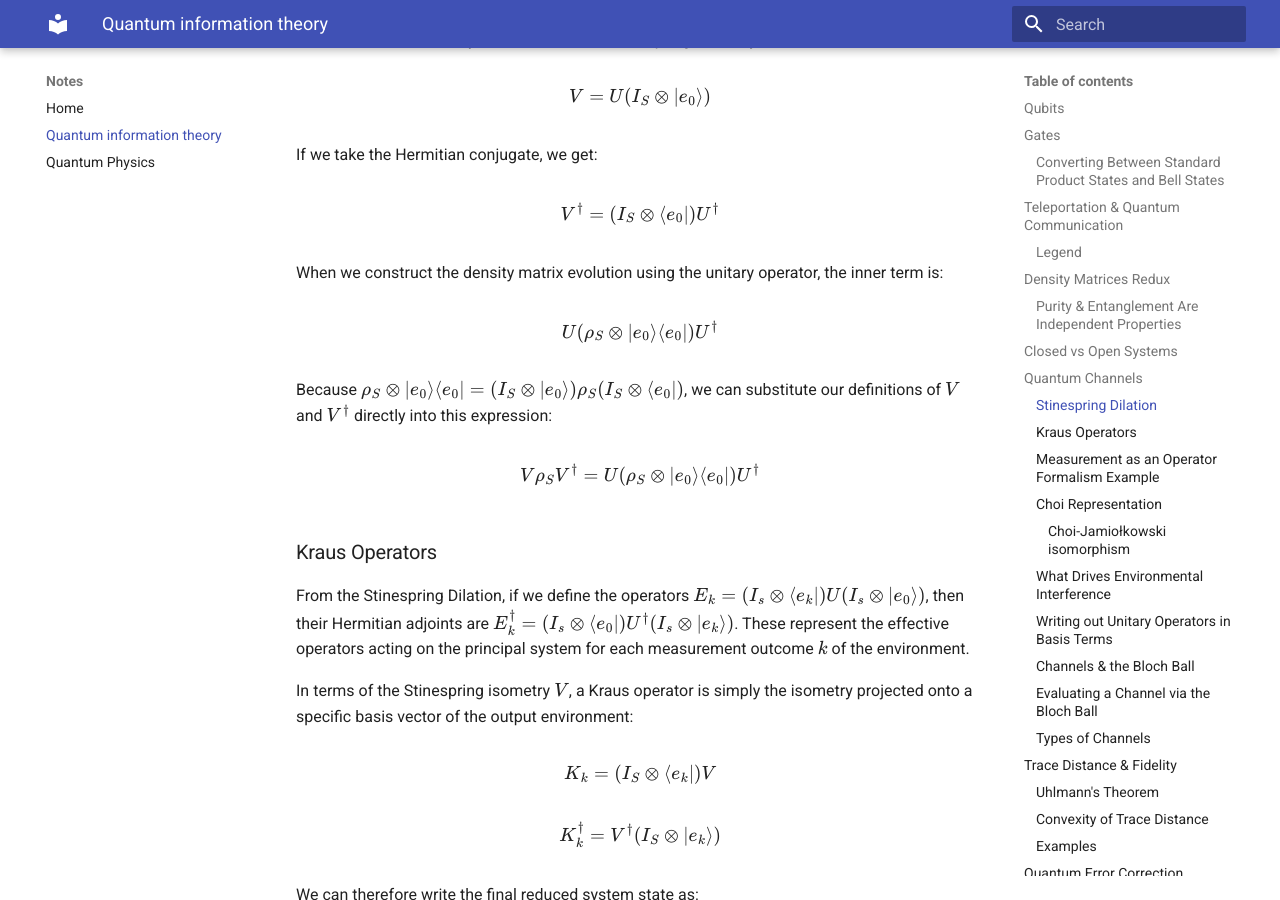
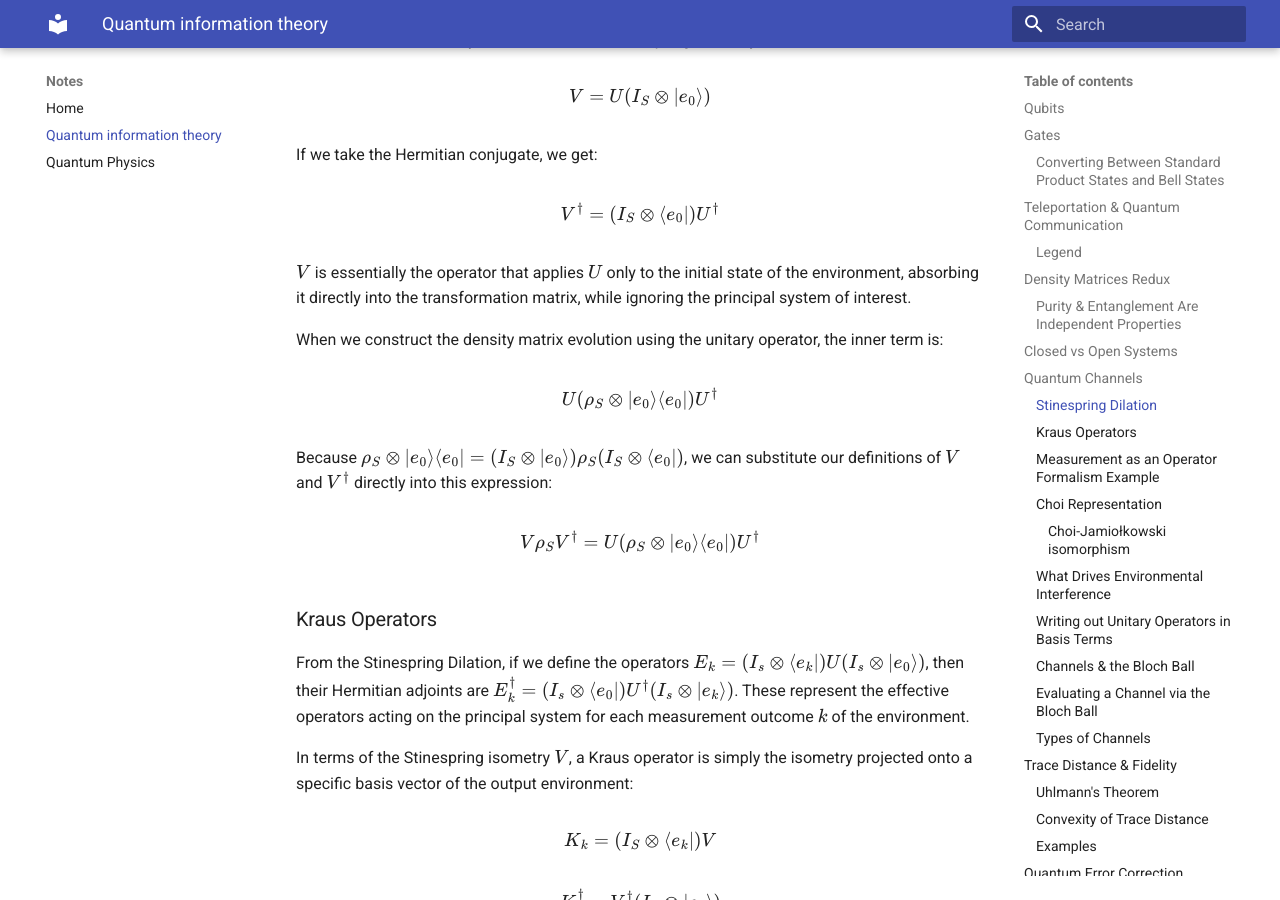
Before and after one commit to regstuff/notes, an MkDocs documentation site: the page built from docs/quantum_information_theory.md, in a window 1280 px wide and 900 px high, scrolled down 12979 px. Built offline with MkDocs 1.6.1 and Material for MkDocs 9.7.7, drawn with Linux system fonts in a browser that asks for light colours.

Commit message:
Enhance explanation of operator V in quantum context
Clarify the role of the operator V in the transformation process.

```diff
--- a/docs/quantum_information_theory.md
+++ b/docs/quantum_information_theory.md
@@ -317,6 +317,8 @@ $$V=U(I_S\otimes\vert{}e_0\rangle)$$
 If we take the Hermitian conjugate, we get:
 
 $$V^\dagger=(I_S\otimes\langle e_0\vert{})U^\dagger$$
+
+$V$ is essentially the operator that applies $U$ only to the initial state of the environment, absorbing it directly into the transformation matrix, while ignoring the principal system of interest.
 
 When we construct the density matrix evolution using the unitary operator, the inner term is:
 
```
